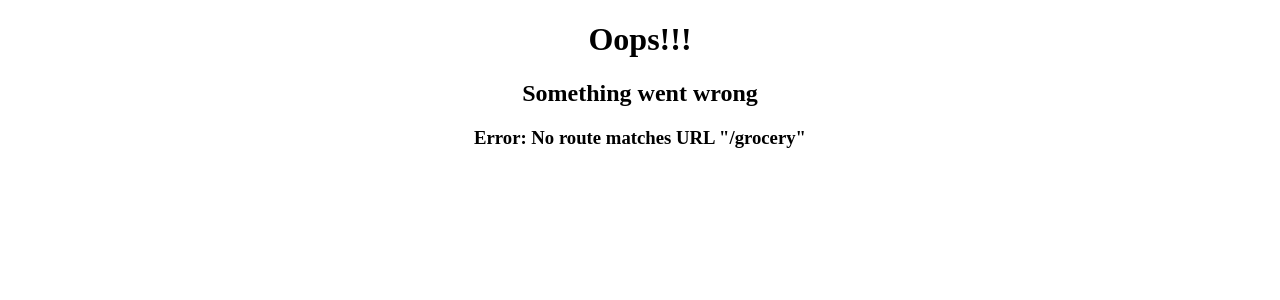
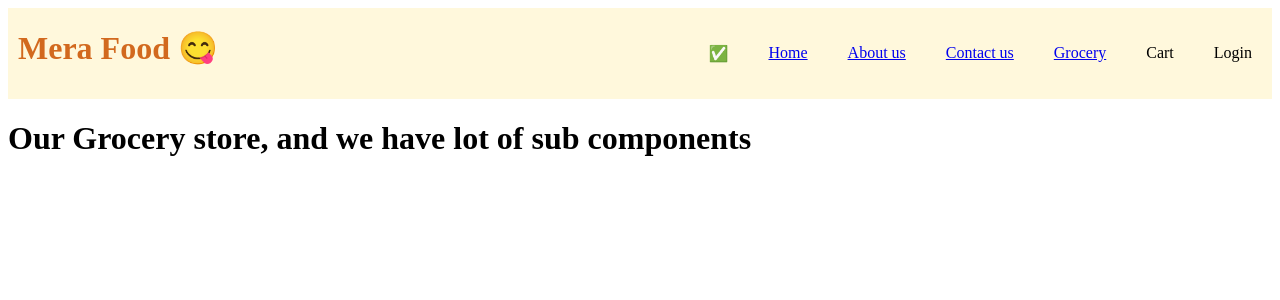
Before and after one commit to prmalakoti/namasteReact, a React (Vite) app: page /grocery in a window 1280 px wide. Shown: the top 300 px of the page. Built offline with nearby package versions, Linux system fonts and the light colour scheme.

Commit message:
Episoda-09

```diff
--- a/index.css
+++ b/index.css
@@ -52,6 +52,7 @@
     margin: 10px;
     width: 200px;
     height: 300px;
+    background-color: rgb(248, 246, 246);
 }
 .shimmer-container {
     display: flex;
--- a/src/App.js
+++ b/src/App.js
@@ -1,4 +1,4 @@
-import React from "react";
+import React, { lazy, Suspense } from "react";
 import ReactDOM from "react-dom/client";
 import Header from "./components/Header"
 import Body from "./components/Body"; /* default import */
@@ -7,6 +7,16 @@ import About from "./components/About";
 import Contact from "./components/Contact";
 import Error from "./components/Error";
 import RestaurantMenu from "./components/RestaurantMenu";
+
+/* Lazy loading use optimize the application */
+/*
+Chunkin
+code Splitting
+lazy Loading
+on demand loading
+dynamic import
+ */
+const Grocery = lazy(() => import("./components/Grocery"))
 
 const AppLayout = () => {
     return (
@@ -34,6 +44,10 @@ const appRouter = createBrowserRouter([
                 element: <Contact />
             },
             {
+                path: "/grocery",
+                element: <Suspense fallback={<h1>Loading...</h1>}> <Grocery /> </Suspense>
+            },
+            {
                 path: "/restaurant/:resId",
                 element: <RestaurantMenu />
             }
--- a/src/components/Body.js
+++ b/src/components/Body.js
@@ -2,7 +2,7 @@ import { useEffect, useState } from "react";
 import RestaurantCard from "./RestaurantCard";
 import Shimmar from "./Shimmer";
 import { Link } from "react-router-dom";
-
+import useOnlineStatus from "../utils/useOnlineStatus";
 const Body = () => {
     // Local State variable - Supper powerfull  variable
     const [listOfResaurants, setSate] = useState([]);
@@ -21,9 +21,11 @@ const Body = () => {
         setTimeout(function () {
             setSate(json);
             setFilteredResto(json);
-        }, 1000)
+        }, 3000)
     }
     console.log("Body Rendered");
+    const onlineStatus = useOnlineStatus();
+    if (onlineStatus === false) return <h1>Please check your internet connection...😥</h1>
     return listOfResaurants.length === 0 ? <Shimmar />
         : (
             <div className="body">
--- /dev/null
+++ b/src/components/Grocery.js
@@ -0,0 +1,5 @@
+const Grocery = () => {
+    return <h1> Our Grocery store, and we have lot of sub components</h1>
+}
+
+export default Grocery;
--- a/src/components/Header.js
+++ b/src/components/Header.js
@@ -1,6 +1,7 @@
 import { useEffect, useState } from "react";
 import { LOGO_URL } from "../utils/constants" /* Named import */
 import { Link } from "react-router-dom";
+import useOnlineStatus from "../utils/useOnlineStatus";
 const Header = () => {
     const [state, setState] = useState("Login")
     const checkLoginStatus = () => {
@@ -9,14 +10,18 @@ const Header = () => {
     useEffect(() => {
         //console.log("useEffect called");
     }, [])
+    const onlineStatus = useOnlineStatus();
     return (
         <div className="header">
             <div>
-                <h1 className="app-name"> Mera Food </h1>
+                <h1 className="app-name"> Mera Food 😋 </h1>
                 {/* <img className="logo" src={LOGO_URL} /> */}
             </div>
             <div className="nav-item">
                 <ul>
+                    <li>
+                        {onlineStatus ? "✅" : "🔴"}
+                    </li>
                     <li>
                         <Link to="/">
                             Home
@@ -32,6 +37,11 @@ const Header = () => {
                             Contact us
                         </Link>
                     </li>
+                    <li>
+                        <Link to="grocery">
+                            Grocery
+                        </Link>
+                    </li>
                     <li> Cart </li>
                     <li className="login" onClick={() => checkLoginStatus()}> {state} </li>
                 </ul>
--- a/src/components/RestaurantMenu.js
+++ b/src/components/RestaurantMenu.js
@@ -1,24 +1,10 @@
-import { useEffect, useState } from "react"
 import Shimmar from "./Shimmer";
 import { useParams } from "react-router-dom";
-import { LOGO_URL } from "../utils/constants";
+import useRestaurantMenu from "../utils/useRestaurantMenu";
 
 const RestaurantMenu = () => {
-    const [resInfo, setResInfo] = useState(null);
-
     const resId = useParams();
-    console.log("tests ", resId);
-    useEffect(() => {
-        fetchMenu();
-    }, []);
-
-    const fetchMenu = async () => {
-        const data = await fetch("http://localhost:3000/resto");
-        const json = await data.json();
-        setTimeout(function () {
-            setResInfo(json[0].data)
-        }, 500)
-    }
+    const resInfo = useRestaurantMenu(resId)
     if (resInfo === null) {
         return (<Shimmar />);
     };
--- /dev/null
+++ b/src/utils/useOnlineStatus.js
@@ -0,0 +1,15 @@
+import { useEffect, useState } from "react";
+
+const useOnlineStatus = () => {
+    const [onlineStatus, setOnlineStatus] = useState(true);
+    useEffect(() => {
+        window.addEventListener("offline", () => {
+            setOnlineStatus(false);
+        })
+        window.addEventListener("online", () => {
+            setOnlineStatus(true);
+        })
+    }, [])
+    return onlineStatus
+}
+export default useOnlineStatus;
--- /dev/null
+++ b/src/utils/useRestaurantMenu.js
@@ -0,0 +1,18 @@
+import { useEffect, useState } from "react";
+
+const useRestaurantMenu = (resId) => {
+    const [resInfo, setResInfo] = useState(null);
+    useEffect(() => {
+        fetchMenu();
+    }, []); /* empty [] means call only once */
+
+    const fetchMenu = async () => {
+        const data = await fetch("http://localhost:3000/resto");
+        const json = await data.json();
+        setTimeout(function () {
+            setResInfo(json[0].data)
+        }, 500)
+    }
+    return resInfo;
+}
+export default useRestaurantMenu;
```
